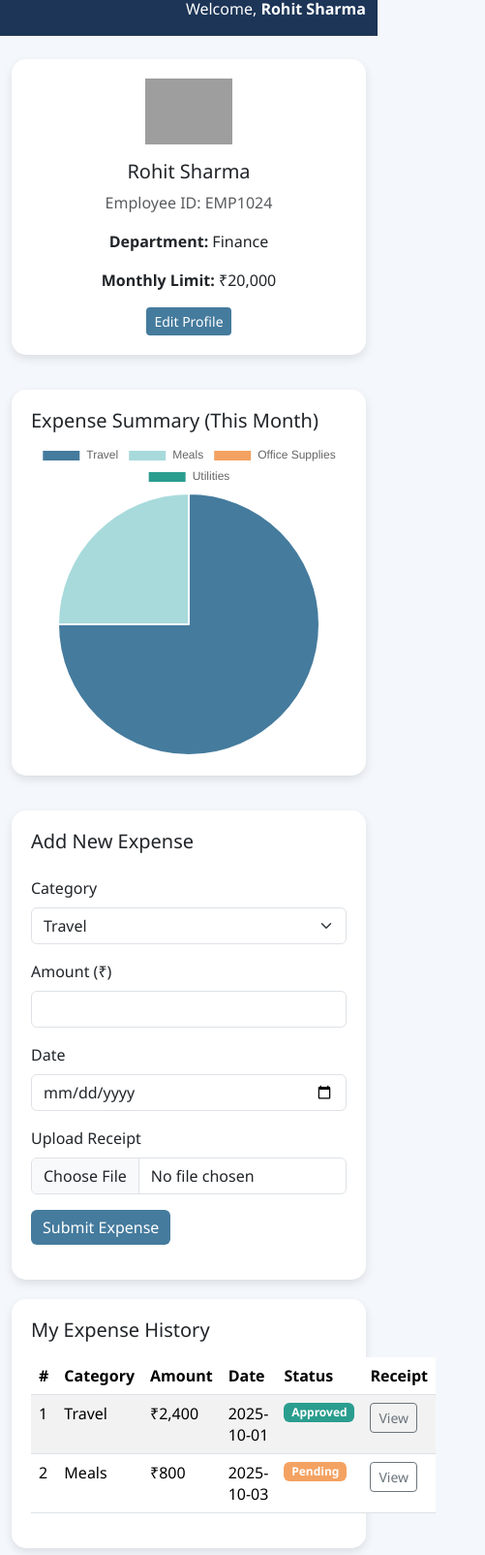
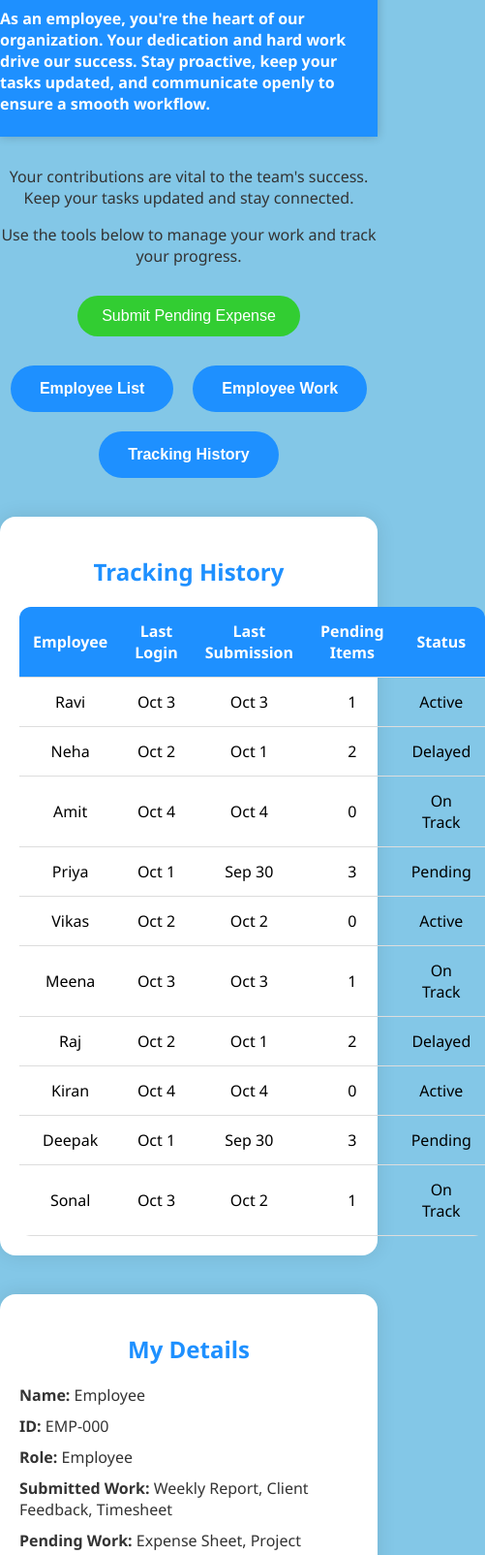
Before and after one commit to kavy0005/expense-management, a website: page employee.html in a window 390 px wide. Shown: the part 59-1663 px from the top of the page at 97% size, 501 px wide, since content can reach past the window. Drawn offline with nearby package versions, Linux system fonts and the light colour scheme; grey boxes are pictures that could not be loaded.

Commit message:
Update employee.html

```diff
--- a/employee.html
+++ b/employee.html
@@ -1,192 +1,369 @@
-<!<!DOCTYPE html>
+<!DOCTYPE html>
 <html lang="en">
 <head>
-  <meta charset="UTF-8">
-  <meta name="viewport" content="width=device-width, initial-scale=1.0">
-  <title>Employee Dashboard | Expense Management System</title>
-  <link href="https://cdn.jsdelivr.net/npm/bootstrap@5.3.2/dist/css/bootstrap.min.css" rel="stylesheet">
-  <script src="https://cdn.jsdelivr.net/npm/chart.js"></script>
+  <meta charset="UTF-8" />
+  <meta name="viewport" content="width=device-width, initial-scale=1.0" />
+  <title>Employee Dashboard</title>
   <style>
     body {
-      background-color: #f4f7fb;
+      margin: 0;
       font-family: 'Segoe UI', sans-serif;
+      background-color: #83c7e7;
     }
-    .navbar {
-      background-color: #1d3557;
+
+    .banner {
+      background-color: #1e90ff;
+      color: white;
+      height: 200px;
+      display: flex;
+      flex-direction: column;
+      justify-content: center;
+      align-items: center;
+      box-shadow: 0 0 10px rgba(0,0,0,0.2);
     }
-    .navbar-brand, .nav-link, .navbar-text {
-      color: #fff !important;
+
+    .banner h1 {
+      margin: 0;
+      font-size: 32px;
     }
-    .dashboard-card {
-      border-radius: 15px;
-      box-shadow: 0 4px 10px rgba(0,0,0,0.1);
-      background-color: #fff;
+
+    .banner p {
+      margin-top: 10px;
+      font-size: 18px;
+    }
+
+    .info-text {
+      text-align: center;
+      margin: 30px auto;
+      max-width: 700px;
+      font-size: 16px;
+      color: #333;
+    }
+
+    .submit-expense {
+      text-align: center;
+      margin: 20px;
+    }
+
+    .submit-expense button {
+      background-color: #32cd32;
+      color: white;
+      border: none;
+      padding: 12px 25px;
+      font-size: 16px;
+      border-radius: 50px;
+      cursor: pointer;
+      transition: background-color 0.3s ease;
+    }
+
+    .submit-expense button:hover {
+      background-color: #228b22;
+    }
+
+    .features {
+      display: flex;
+      justify-content: center;
+      gap: 20px;
+      margin: 30px 0;
+      flex-wrap: wrap;
+    }
+
+    .features button {
+      background-color: #1e90ff;
+      color: white;
+      border: none;
+      border-radius: 50px;
+      padding: 15px 30px;
+      font-size: 16px;
+      font-weight: bold;
+      cursor: pointer;
+      transition: background-color 0.3s ease;
+    }
+
+    .features button:hover {
+      background-color: #4682b4;
+    }
+
+    .employee-list {
+      max-width: 800px;
+      margin: 0 auto;
+      text-align: center;
+    }
+
+    .employee-list h3 {
+      color: #1e90ff;
+    }
+
+    .employee-list ul {
+      list-style: none;
+      padding: 0;
+    }
+
+    .employee-list li {
+      background-color: #ffffff;
+      margin: 10px;
+      padding: 12px;
+      border-radius: 8px;
+      box-shadow: 0 0 10px rgba(0,0,0,0.1);
+      cursor: pointer;
+      transition: background-color 0.3s ease;
+    }
+
+    .employee-list li:hover {
+      background-color: #f0f8ff;
+    }
+
+    .employee-info {
+      max-width: 700px;
+      margin: 20px auto;
       padding: 20px;
+      background-color: #ffffff;
+      border-radius: 12px;
+      box-shadow: 0 0 15px rgba(0,0,0,0.1);
+      display: none;
+    }
+
+    .tracking-table {
+      max-width: 950px;
+      margin: 40px auto;
+      padding: 20px;
+      background-color: #ffffff;
+      border-radius: 16px;
+      box-shadow: 0 0 20px rgba(0,0,0,0.1);
+    }
+
+    .tracking-table h2 {
+      text-align: center;
+      margin-bottom: 20px;
+      color: #1e90ff;
+    }
+
+    table {
+      width: 100%;
+      border-collapse: collapse;
+      border-radius: 12px;
+      overflow: hidden;
+    }
+
+    th, td {
+      padding: 14px;
+      text-align: center;
+      border-bottom: 1px solid #ddd;
+    }
+
+    th {
+      background-color: #1e90ff;
+      color: white;
+      font-weight: bold;
+    }
+
+  .employee-list ul {
+    display: grid;
+    grid-template-columns: repeat(auto-fit, minmax(180px, 1fr));
+    gap: 20px;
+    padding: 0;
+  }
+
+  .employee-list li {
+    background: linear-gradient(135deg, #1e90ff, #00bfff);
+    color: white;
+    padding: 20px;
+    border-radius: 12px;
+    box-shadow: 0 4px 12px rgba(0,0,0,0.1);
+    font-weight: bold;
+    cursor: pointer;
+    transition: transform 0.3s ease;
+  }
+
+  .employee-list li:hover {
+    transform: scale(1.05);
+    background: linear-gradient(135deg, #4682b4, #1e90ff);
+  }
+  .my-details {
+  max-width: 700px;
+  margin: 40px auto 20px;
+  padding: 20px;
+  background-color: #ffffff;
+  border-radius: 16px;
+  box-shadow: 0 0 20px rgba(0,0,0,0.1);
+  text-align: left;
+}
+
+.my-details h2 {
+  text-align: center;
+  color: #1e90ff;
   margin-bottom: 20px;
 }
-    .btn-primary {
-      background-color: #457b9d;
-      border: none;
+
+.details-card p {
+  font-size: 16px;
+  margin: 10px 0;
+  color: #333;
 }
-    .badge-pending {
-      background-color: #f4a261;
+ footer {
+      text-align: center;
+      padding: 15px;
+      background-color: #1e90ff;
+      color: white;
+      position: fixed;
+      width: 100%;
+      bottom: 0;
     }
-    .badge-approved {
-      background-color: #2a9d8f;
-    }
-    .badge-rejected {
-      background-color: #e63946;
-    }
+
   </style>
 </head>
 <body>
 
-  <!-- Navbar -->
-  <nav class="navbar navbar-expand-lg">
-    <div class="container-fluid">
-      <a class="navbar-brand" href="#">Employee Dashboard</a>
-      <span class="navbar-text ms-auto">
-        Welcome, <strong>Rohit Sharma</strong>
-      </span>
+  <!-- Hero Banner -->
+  <div class="banner">
+    <h1>Welcome Employee</h1>
+    <h4>As an employee, you're the heart of our organization. Your dedication and hard work drive our success. Stay proactive, keep your tasks updated, and communicate openly to ensure a smooth workflow.</h4>
+
   </div>
-  </nav>
 
-  <div class="container mt-4">
-    <div class="row g-3">
+  <!-- Info Text -->
+  <div class="info-text">
+    <p>Your contributions are vital to the team's success. Keep your tasks updated and stay connected.</p>
+    <p>Use the tools below to manage your work and track your progress.</p>
+  </div>
 
-      <!-- Profile Card -->
-      <div class="col-md-4">
-        <div class="dashboard-card text-center">
-          <img src="https://cdn-icons-png.flaticon.com/512/1946/1946429.png" width="90" class="mb-3" alt="Profile">
-          <h5>Rohit Sharma</h5>
-          <p class="text-muted">Employee ID: EMP1024</p>
-          <p><strong>Department:</strong> Finance</p>
-          <p><strong>Monthly Limit:</strong> ₹20,000</p>
-          <button class="btn btn-primary btn-sm">Edit Profile</button>
+  <!-- Submit Expense -->
+  <div class="submit-expense">
+    <button onclick="alert('Expense submitted successfully!')">Submit Pending Expense</button>
+  </div>
+
+  <!-- Feature Buttons -->
+  <div class="features">
+    <button onclick="showEmployeeList()">Employee List</button>
+    <button onclick="alert('Opening Work Panel...')">Employee Work</button>
+    <button onclick="scrollToTracking()">Tracking History</button>
+  </div>
+
+  <!-- Employee List -->
+  <div class="employee-list" id="employeeList" style="display:none;">
+    <h3>Select an Employee</h3>
+    <ul>
+      <li onclick="showInfo('Ravi')">Ravi</li>
+      <li onclick="showInfo('Neha')">Neha</li>
+      <li onclick="showInfo('Amit')">Amit</li>
+      <li onclick="showInfo('Priya')">Priya</li>
+      <li onclick="showInfo('Vikas')">Vikas</li>
+      <li onclick="showInfo('Meena')">Meena</li>
+      <li onclick="showInfo('Raj')">Raj</li>
+      <li onclick="showInfo('Kiran')">Kiran</li>
+      <li onclick="showInfo('Deepak')">Deepak</li>
+      <li onclick="showInfo('Sonal')">Sonal</li>
+    </ul>
+  </div>
+
+  <!-- Employee Info -->
+  <div class="employee-info" id="employeeInfo">
+    <h3>Employee Info</h3>
+    <p><strong>Name:</strong> <span id="empName"></span></p>
+    <p><strong>Submitted:</strong> Weekly Report, Client Feedback</p>
+    <p><strong>Pending:</strong> Expense Sheet, Timesheet</p>
+    <p><strong>Status:</strong> Active</p>
+  </div>
+
+  <!-- Tracking Table -->
+  <div class="tracking-table" id="trackingSection">
+    <h2>Tracking History</h2>
+    <table>
+      <thead>
+        <tr>
+          <th>Employee</th>
+          <th>Last Login</th>
+          <th>Last Submission</th>
+          <th>Pending Items</th>
+          <th>Status</th>
+        </tr>
+      </thead>
+      <tbody>
+        <tr><td>Ravi</td><td>Oct 3</td><td>Oct 3</td><td>1</td><td>Active</td></tr>
+        <tr><td>Neha</td><td>Oct 2</td><td>Oct 1</td><td>2</td><td>Delayed</td></tr>
+        <tr><td>Amit</td><td>Oct 4</td><td>Oct 4</td><td>0</td><td>On Track</td></tr>
+        <tr><td>Priya</td><td>Oct 1</td><td>Sep 30</td><td>3</td><td>Pending</td></tr>
+        <tr><td>Vikas</td><td>Oct 2</td><td>Oct 2</td><td>0</td><td>Active</td></tr>
+        <tr><td>Meena</td><td>Oct 3</td><td>Oct 3</td><td>1</td><td>On Track</td></tr>
+        <tr><td>Raj</td><td>Oct 2</td><td>Oct 1</td><td>2</td><td>Delayed</td></tr>
+        <tr><td>Kiran</td><td>Oct 4</td><td>Oct 4</td><td>0</td><td>Active</td></tr>
+        <tr><td>Deepak</td><td>Oct 1</td><td>Sep 30</td><td>3</td><td>Pending</td></tr>
+        <tr><td>Sonal</td><td>Oct 3</td><td>Oct 2</td><td>1</td><td>On Track</td></tr>
+      </tbody>
+    </table>
+  </div>
+  <!-- My Details Section -->
+<div class="my-details">
+  <h2>My Details</h2>
+  <div class="details-card">
+    <p><strong>Name:</strong> <span id="detailName">---</span></p>
+    <p><strong>ID:</strong> <span id="detailID">---</span></p>
+    <p><strong>Role:</strong> Employee</p>
+    <p><strong>Submitted Work:</strong> Weekly Report, Client Feedback, Timesheet</p>
+    <p><strong>Pending Work:</strong> Expense Sheet, Project Summary</p>
+    <p><strong>Status:</strong> <span id="detailStatus">Active</span></p>
   </div>
 </div>
 
-      <!-- Expense Summary Chart -->
-      <div class="col-md-8">
-        <div class="dashboard-card">
-          <h5>Expense Summary (This Month)</h5>
-          <canvas id="expenseChart" height="100"></canvas>
-        </div>
-      </div>
+    <script>
+        // Load user info from sessionStorage
+        document.getElementById('userName').innerText = sessionStorage.getItem('userName') || '---';
+        document.getElementById('userID').innerText = sessionStorage.getItem('userID') || '---';
 
-    </div>
+        function showEmployeeList() {
+        const list = document.getElementById('employeeList');
+        list.style.display = list.style.display === 'none' ? 'block' : 'none';
+        document.getElementById('employeeInfo').style.display = 'none';
+        }
 
-    <!-- Add Expense Section -->
-    <div class="dashboard-card mt-3">
-      <h5>Add New Expense</h5>
-      <form id="expenseForm" class="row g-3 mt-2">
-        <div class="col-md-3">
-          <label class="form-label">Category</label>
-          <select class="form-select" id="category">
-            <option value="Travel">Travel</option>
-            <option value="Meals">Meals</option>
-            <option value="Office Supplies">Office Supplies</option>
-            <option value="Utilities">Utilities</option>
-          </select>
-        </div>
-        <div class="col-md-3">
-          <label class="form-label">Amount (₹)</label>
-          <input type="number" class="form-control" id="amount" required>
-        </div>
-        <div class="col-md-3">
-          <label class="form-label">Date</label>
-          <input type="date" class="form-control" id="date" required>
-        </div>
-        <div class="col-md-3">
-          <label class="form-label">Upload Receipt</label>
-          <input type="file" class="form-control" id="receipt">
-        </div>
-        <div class="col-12">
-          <button type="submit" class="btn btn-primary">Submit Expense</button>
-        </div>
-      </form>
-    </div>
+        function showInfo(name) {
+        document.getElementById('empName').innerText = name;
+        document.getElementById('employeeInfo').style.display = 'block';
+        }
 
-    <!-- Expense Table -->
-    <div class="dashboard-card mt-3">
-      <h5>My Expense History</h5>
-      <table class="table table-striped mt-3">
-        <thead>
-          <tr>
-            <th>#</th>
-            <th>Category</th>
-            <th>Amount</th>
-            <th>Date</th>
-            <th>Status</th>
-            <th>Receipt</th>
-          </tr>
-        </thead>
-        <tbody id="expenseTable">
-          <tr>
-            <td>1</td>
-            <td>Travel</td>
-            <td>₹2,400</td>
-            <td>2025-10-01</td>
-            <td><span class="badge badge-approved">Approved</span></td>
-            <td><a href="#" class="btn btn-sm btn-outline-secondary">View</a></td>
-          </tr>
-          <tr>
-            <td>2</td>
-            <td>Meals</td>
-            <td>₹800</td>
-            <td>2025-10-03</td>
-            <td><span class="badge badge-pending">Pending</span></td>
-            <td><a href="#" class="btn btn-sm btn-outline-secondary">View</a></td>
-          </tr>
-        </tbody>
-      </table>
-    </div>
+        function scrollToTracking() {
+        document.getElementById('trackingSection').scrollIntoView({ behavior: 'smooth' });
+        }
+    </script>
+    <script>
+  // Load logged-in employee data
+  const currentUser = sessionStorage.getItem('userName') || 'Employee';
+  const currentID = sessionStorage.getItem('userID') || 'EMP-000';
 
-    <!-- Notifications Section -->
-    <div class="dashboard-card mt-3">
-      <h5>Notifications</h5>
-      <ul class="list-group">
-        <li class="list-group-item">✅ Expense #1 (₹2400 - Travel) Approved by Manager</li>
-        <li class="list-group-item">⏳ Expense #2 (₹800 - Meals) is pending approval</li>
-      </ul>
-    </div>
+  document.getElementById('userName').textContent = currentUser;
+  document.getElementById('userID').textContent = currentID;
 
-  </div>
-
-  <script>
-    // Chart.js for Expense Summary
-    const ctx = document.getElementById('expenseChart');
-    new Chart(ctx, {
-      type: 'pie',
-      data: {
-        labels: ['Travel', 'Meals', 'Office Supplies', 'Utilities'],
-        datasets: [{
-          data: [2400, 800, 0, 0],
-          backgroundColor: ['#457b9d', '#a8dadc', '#f4a261', '#2a9d8f']
-        }]
+  // Show only current user's tracking row
+  const allRows = document.querySelectorAll('#trackingTable tbody tr');
+  allRows.forEach(row => {
+    const nameCell = row.children[0];
+    if (nameCell.textContent !== currentUser) {
+      row.style.display = 'none';
     }
   });
 
-    // Handle Expense Form Submission
-    document.getElementById('expenseForm').addEventListener('submit', function(e) {
-      e.preventDefault();
-      const category = document.getElementById('category').value;
-      const amount = document.getElementById('amount').value;
-      const date = document.getElementById('date').value;
-      const table = document.getElementById('expenseTable');
-      const newRow = table.insertRow();
-      newRow.innerHTML = `
-        <td>${table.rows.length}</td>
-        <td>${category}</td>
-        <td>₹${amount}</td>
-        <td>${date}</td>
-        <td><span class="badge badge-pending">Pending</span></td>
-        <td><a href="#" class="btn btn-sm btn-outline-secondary">View</a></td>
-      `;
-      document.getElementById('expenseForm').reset();
-      alert("Expense submitted successfully!");
-    });
+  // Scroll to tracking section
+  function scrollToTracking() {
+    document.getElementById('trackingSection').scrollIntoView({ behavior: 'smooth' });
+  }
 </script>
+<script>
+  // Load from sessionStorage
+  const empName = sessionStorage.getItem('userName') || 'Employee';
+  const empID = sessionStorage.getItem('userID') || 'EMP-000';
 
+  document.getElementById('detailName').textContent = empName;
+  document.getElementById('detailID').textContent = empID;
+
+  // Optional: Set status dynamically
+  const statusMap = {
+    'Ravi': 'Active',
+    'Neha': 'Delayed',
+    'Amit': 'On Track',
+    'Priya': 'Pending',
+    'Vikas': 'Active'
+  };
+  document.getElementById('detailStatus').textContent = statusMap[empName] || 'Active';
+</script>
 </body>
 </html>
```
Lines whose indentation alone changed are shown as unchanged.
